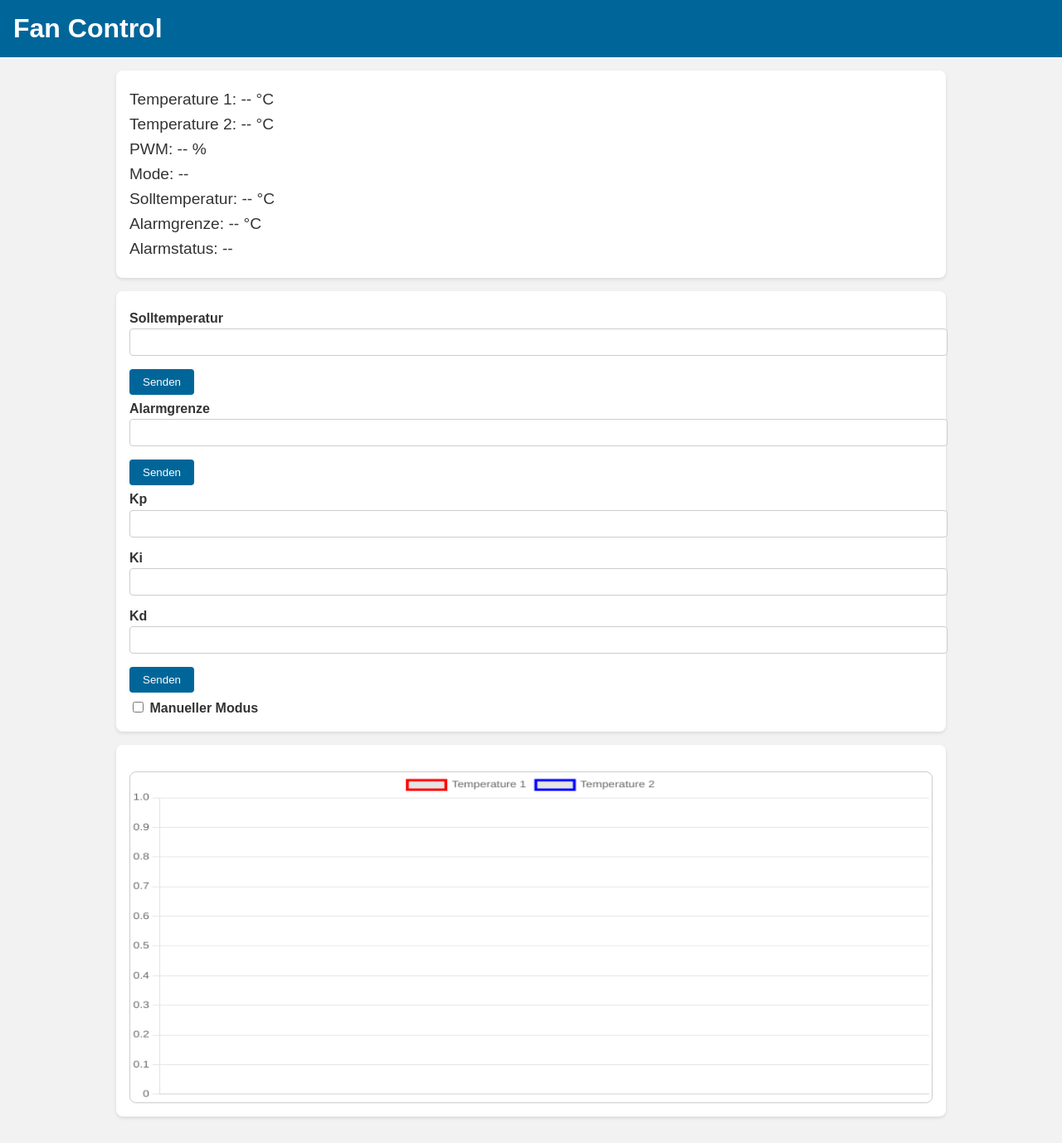
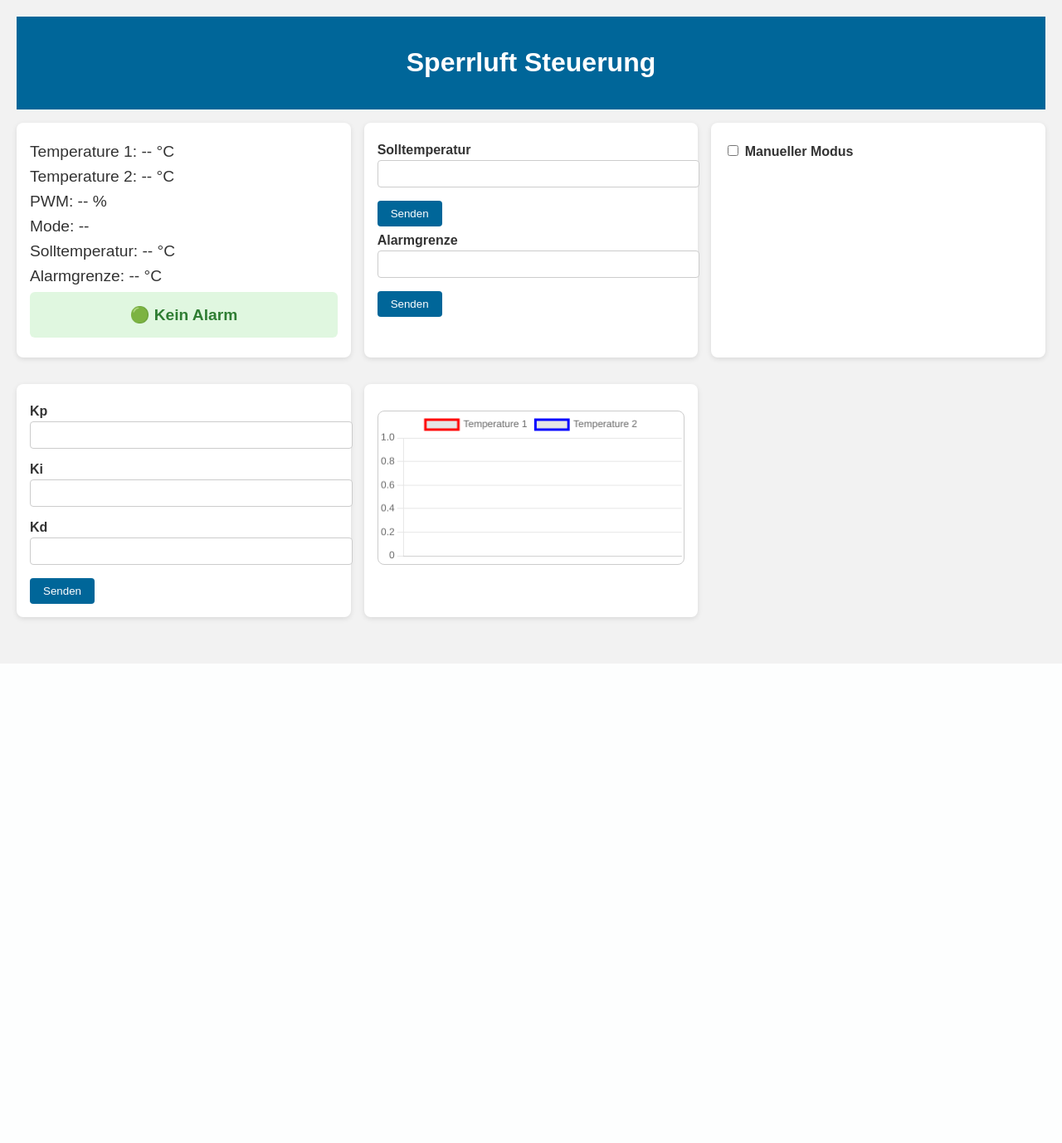
Before and after one commit to Hannesbrm/RasPi_Sperrluft, a Flask app: page / in a window 1280 px wide. Shown: the whole page at 83% size. After the commit the page ends 752 px from the top, so only its background shows below. Run offline with Flask 3, Linux system fonts and the light colour scheme; some libraries are stand-ins or nearby versions.

Commit message:
Improve web UI layout and alarm indicator

```diff
--- a/fan_control_project/web/static/main.js
+++ b/fan_control_project/web/static/main.js
@@ -9,7 +9,7 @@ const manualPwmForm = document.getElementById('manualPwmForm');
 const manualPwmInput = document.getElementById('manualPwmInput');
 const setpointEl = document.getElementById('setpoint');
 const alarmThresholdEl = document.getElementById('alarmThreshold');
-const alarmStatusEl = document.getElementById('alarmStatus');
+const alarmIndicatorEl = document.getElementById('alarmIndicator');
 const setpointInput = document.getElementById('setpointInput');
 const alarmInput = document.getElementById('alarmInput');
 const pidForm = document.getElementById('pidForm');
@@ -88,7 +88,16 @@ socket.on('state_update', data => {
     ) {
         const t2 = parseFloat(data.temperature2);
         const threshold = parseFloat(data.alarm_threshold);
-        alarmStatusEl.textContent = t2 > threshold ? 'ALARM' : 'OK';
+        const alarmAktiv = t2 > threshold;
+        if (alarmIndicatorEl) {
+            if (alarmAktiv) {
+                alarmIndicatorEl.className = 'alarm-box danger';
+                alarmIndicatorEl.innerHTML = '<span class="icon">🔴</span> ALARM AKTIV';
+            } else {
+                alarmIndicatorEl.className = 'alarm-box safe';
+                alarmIndicatorEl.innerHTML = '<span class="icon">🟢</span> Kein Alarm';
+            }
+        }
     }
     if (data.kp !== undefined) {
         kpInput.placeholder = Number(data.kp).toFixed(2);
--- a/fan_control_project/web/templates/index.html
+++ b/fan_control_project/web/templates/index.html
@@ -11,28 +11,29 @@ body {
   background-color: #f2f2f2;
   color: #333;
   margin: 0;
-  padding: 0;
+  padding: 20px;
 }
 
-h1 {
+header {
   background-color: #006699;
   color: white;
   padding: 1rem;
-  margin: 0;
+  text-align: center;
+  margin-bottom: 1rem;
 }
 
-.container {
-  padding: 1rem;
-  max-width: 1000px;
-  margin: auto;
+.layout {
+  display: grid;
+  grid-template-columns: repeat(auto-fit, minmax(320px, 1fr));
+  gap: 1rem;
 }
 
-.section {
-  background-color: white;
+.card {
+  background: white;
+  border-radius: 8px;
+  box-shadow: 0 2px 6px rgba(0,0,0,0.1);
   padding: 1rem;
   margin-bottom: 1rem;
-  border-radius: 8px;
-  box-shadow: 0 2px 4px rgba(0,0,0,0.1);
 }
 
 label {
@@ -63,14 +64,48 @@ button:hover, input[type="submit"]:hover {
   background-color: #004466;
 }
 
+
+.alarm-box {
+  padding: 1rem;
+  border-radius: 6px;
+  font-size: 1.2rem;
+  text-align: center;
+  font-weight: bold;
+  transition: background 0.3s, color 0.3s;
+  margin: 0.5rem 0;
+}
+.alarm-box.safe {
+  background: #e0f7e0;
+  color: #2e7d32;
+}
+.alarm-box.danger {
+  background: #ffe0e0;
+  color: #b71c1c;
+}
+.alarm-box.danger .icon {
+  animation: pulse 1s infinite;
+}
+@keyframes pulse {
+  0% { transform: scale(1); opacity: 1; }
+  50% { transform: scale(1.2); opacity: 0.6; }
+  100% { transform: scale(1); opacity: 1; }
+}
+
 .value {
   font-size: 1.2rem;
   margin: 0.5rem 0;
 }
 
+@media (max-width: 600px) {
+  body { padding: 10px; }
+  .card { padding: 0.8rem; }
+  label, input { font-size: 1rem; }
+}
+
 canvas {
   width: 100% !important;
-  height: 400px !important;
+  height: auto !important;
+  max-height: 300px;
   background-color: #fff;
   border: 1px solid #ccc;
   border-radius: 8px;
@@ -79,19 +114,23 @@ canvas {
     </style>
 </head>
 <body>
-    <h1>Fan Control</h1>
-    <div class="container">
-        <div class="section">
+    <header>
+        <h1>Sperrluft Steuerung</h1>
+    </header>
+    <div class="layout">
+        <div class="card">
             <div class="value">Temperature 1: <span id="temp1">--</span> °C</div>
             <div class="value">Temperature 2: <span id="temp2">--</span> °C</div>
             <div class="value">PWM: <span id="pwm">--</span> %</div>
             <div class="value">Mode: <span id="mode">--</span></div>
             <div class="value">Solltemperatur: <span id="setpoint">--</span> °C</div>
             <div class="value">Alarmgrenze: <span id="alarmThreshold">--</span> °C</div>
-            <div class="value">Alarmstatus: <span id="alarmStatus">--</span></div>
+            <div id="alarmIndicator" class="alarm-box safe">
+                <span class="icon">🟢</span> Kein Alarm
+            </div>
         </div>
 
-        <div class="section">
+        <div class="card">
             <form id="setpointForm">
                 <label for="setpointInput">Solltemperatur</label>
                 <input type="number" step="0.1" id="setpointInput" placeholder="">
@@ -102,11 +141,21 @@ canvas {
                 <input type="number" step="0.1" id="alarmInput" placeholder="">
                 <input type="submit" value="Senden">
             </form>
+        </div>
+
+        <div class="card">
             <form id="manualPwmForm" style="display: none;">
                 <label for="manualPwmInput">Manueller PWM</label>
                 <input type="number" step="1" min="0" max="100" id="manualPwmInput">
                 <input type="submit" value="Senden">
             </form>
+            <label>
+                <input type="checkbox" id="modeToggle">
+                Manueller Modus
+            </label>
+        </div>
+
+        <div class="card">
             <form id="pidForm">
                 <label for="kpInput">Kp</label>
                 <input type="number" step="0.01" id="kpInput" placeholder="">
@@ -116,13 +165,9 @@ canvas {
                 <input type="number" step="0.01" id="kdInput" placeholder="">
                 <input type="submit" value="Senden">
             </form>
-            <label>
-                <input type="checkbox" id="modeToggle">
-                Manueller Modus
-            </label>
         </div>
 
-        <div class="section">
+        <div class="card">
             <canvas id="tempChart" width="400" height="200"></canvas>
         </div>
     </div>
```
